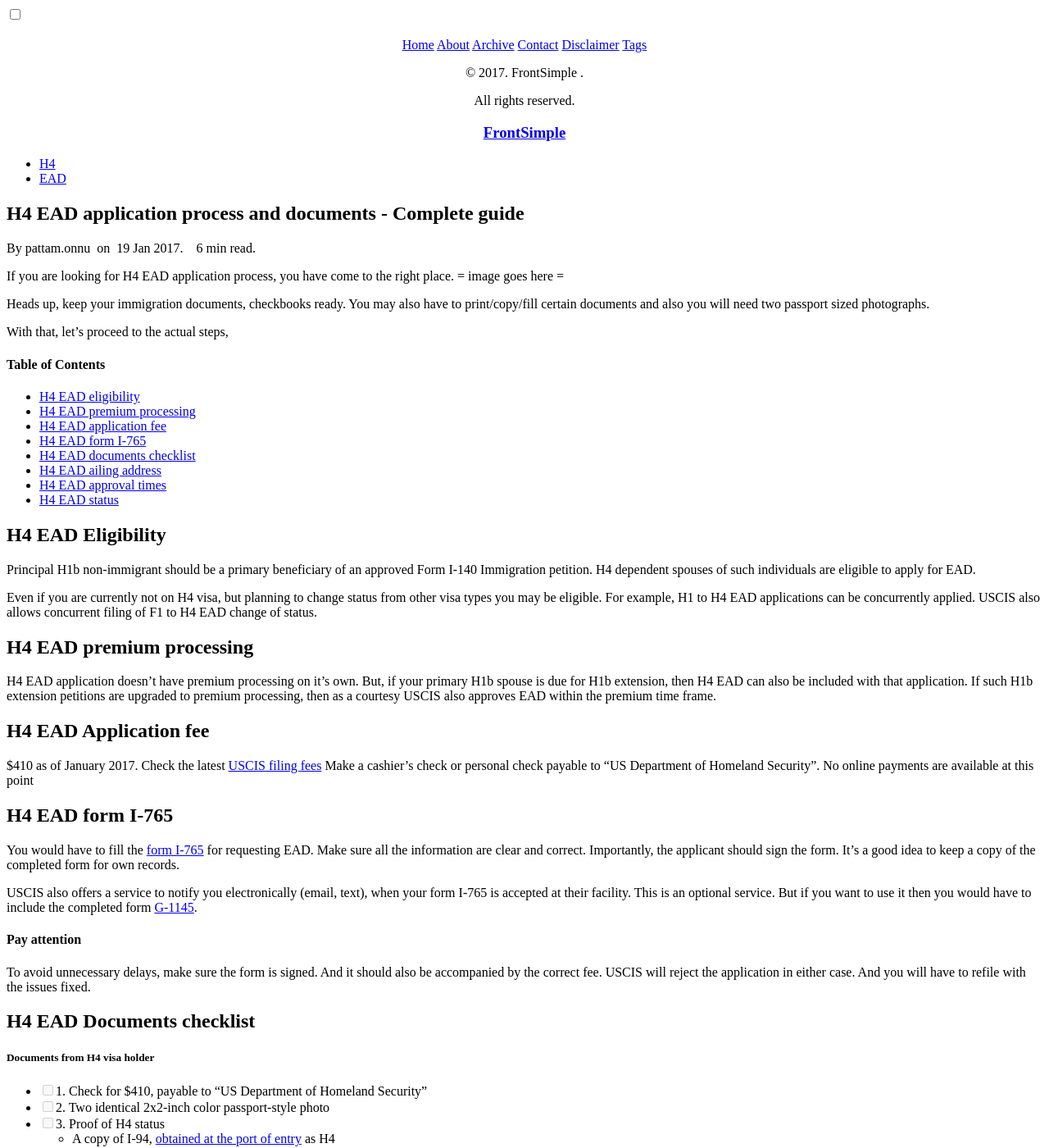
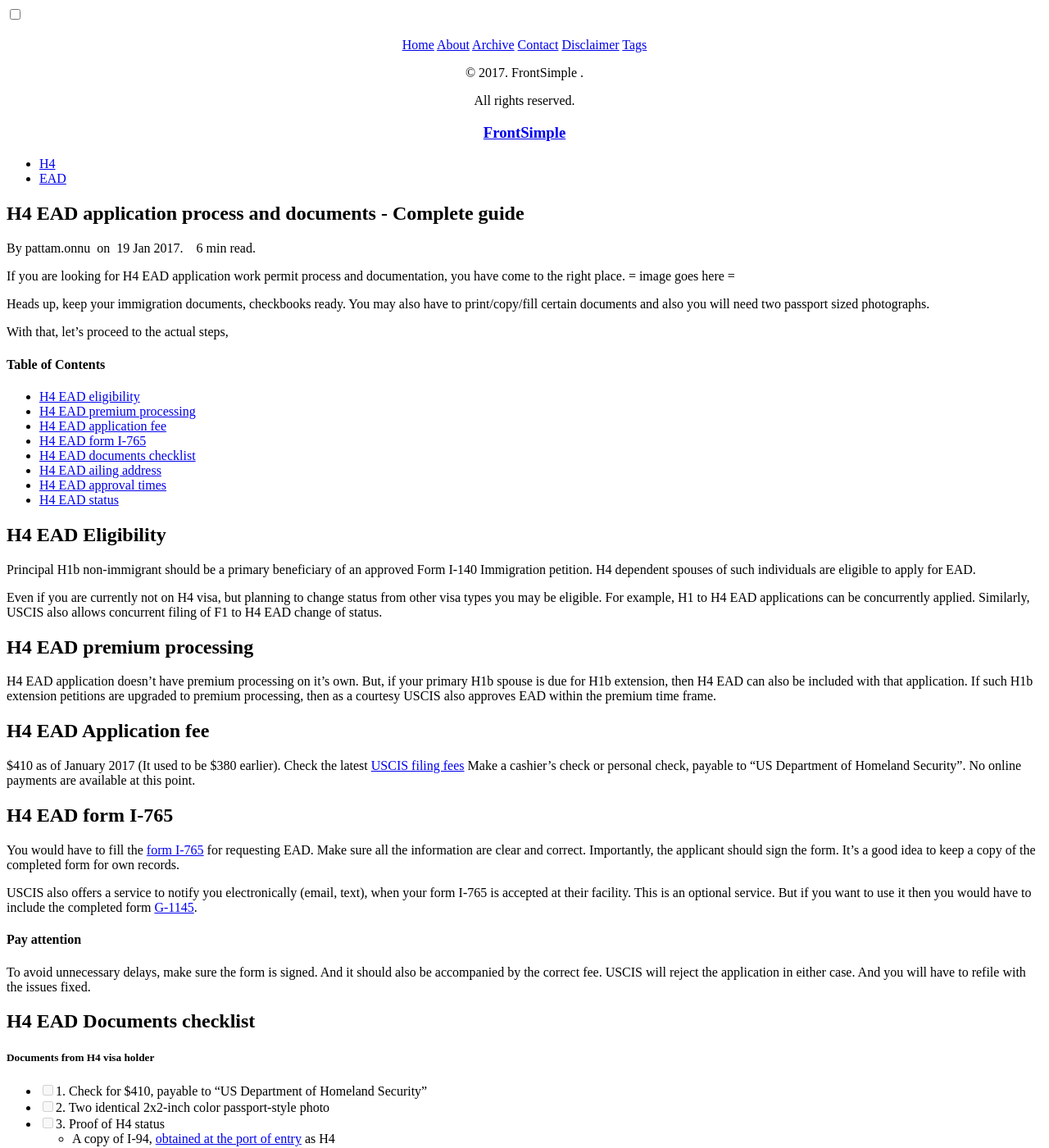
Before and after one commit to gitforwork2/gitforwork.github.io, a Jekyll site: the page built from _posts/2017-01-19-h4-ead-application.md, in a window 1280 px wide and 1400 px high. Shown: the whole window at 82% size. Built offline with Jekyll 4.4.1, drawn with Linux system fonts in a browser that asks for light colours; nearby versions of some CDN libraries; comment, search, counter and statistics services are not loaded.

Commit message:
Update 2017-01-19-h4-ead-application.md

```diff
--- a/_posts/2017-01-19-h4-ead-application.md
+++ b/_posts/2017-01-19-h4-ead-application.md
@@ -6,7 +6,7 @@ tags: H4 EAD
 comments: true
 description: H4 Visa EAD documents and application. EAD for H4 - Complete guide
 ---
-If you are looking for H4 EAD application process, you have come to the right place.
+If you are looking for H4 EAD application work permit process and documentation, you have come to the right place.
 = image goes here =
 
 Heads up, keep your immigration documents, checkbooks ready. You may also have to print/copy/fill certain documents and also you will need two passport sized photographs.
@@ -27,14 +27,14 @@ With that, let's proceed to the actual steps,
 
 Principal H1b non-immigrant should be a primary beneficiary of an approved Form I-140 Immigration petition. H4 dependent spouses of such individuals are eligible to apply for EAD.
 
-Even if you are currently not on H4 visa, but planning to change status from other visa types you may be eligible. For example, H1 to H4 EAD applications can be concurrently applied. USCIS also allows concurrent filing of F1 to H4 EAD change of status.
+Even if you are currently not on H4 visa, but planning to change status from other visa types you may be eligible. For example, H1 to H4 EAD applications can be concurrently applied. Similarly, USCIS also allows concurrent filing of F1 to H4 EAD change of status.
 
 ## H4 EAD premium processing
 H4 EAD application doesn't have premium processing on it's own. But, if your primary H1b spouse is due for H1b extension, then H4 EAD can also be included with that application. If such H1b extension petitions are upgraded to premium processing, then as a courtesy USCIS also approves EAD within the premium time frame.
 
 ## H4 EAD Application fee
-$410 as of January 2017. Check the latest [USCIS filing fees](https://www.uscis.gov/forms/our-fees)
-Make a cashier's check or personal check payable to "US Department of Homeland Security". No online payments are available at this point
+$410 as of January 2017 (It used to be $380 earlier). Check the latest [USCIS filing fees](https://www.uscis.gov/forms/our-fees)
+Make a cashier's check or personal check, payable to "US Department of Homeland Security". No online payments are available at this point.
 
 ## H4 EAD form I-765
 You would have to fill the [form I-765](http://www.uscis.gov/i-765) for requesting EAD. Make sure all the information are clear and correct. Importantly, the applicant should sign the form. It's a good idea to keep a copy of the completed form for own records.
```
